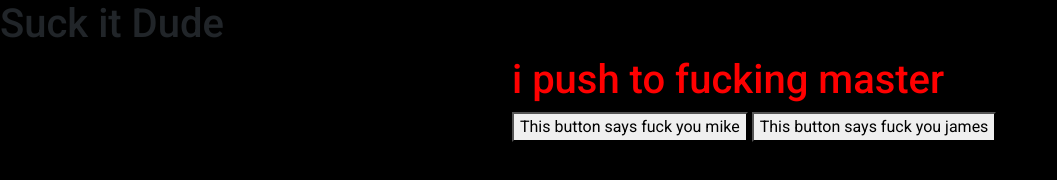
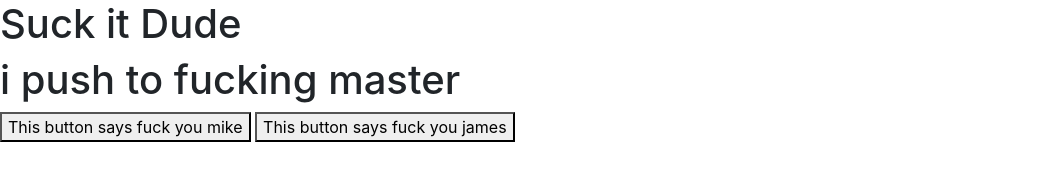
Before and after one commit to batty2g/iptm, a website: page index.html in a window 1280 px wide. Shown: the whole page, without its empty margins (0-1057 px from the left). Drawn offline with nearby package versions, Linux system fonts and the light colour scheme.

Commit message:
merge conflict

```diff
--- a/index.html
+++ b/index.html
@@ -7,7 +7,7 @@
         <script src="index.js"></script>
         <link rel="stylesheet" type="text/css" href="node_modules/bootstrap/dist/css/bootstrap.min.css">
         <link rel="stylesheet" type="text/css" href="http://cdnjs.cloudflare.com/ajax/libs/animate.css/3.5.2/animate.min.css">
-        <link rel="stylesheet" type="text/css" href="index.css">
+        <linkg rel="stylesheet" type="text/css" href="index.css">
     </head>
     <body ng-app="iPushToMaster">
         <h1>Suck it Dude</h1>
```
